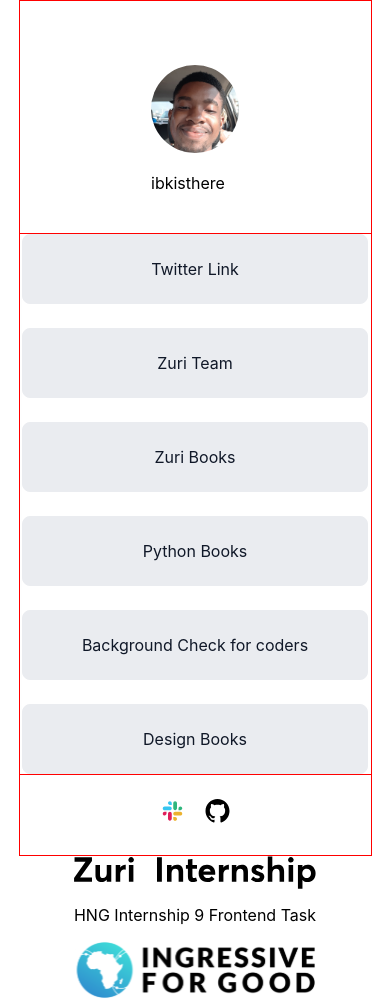
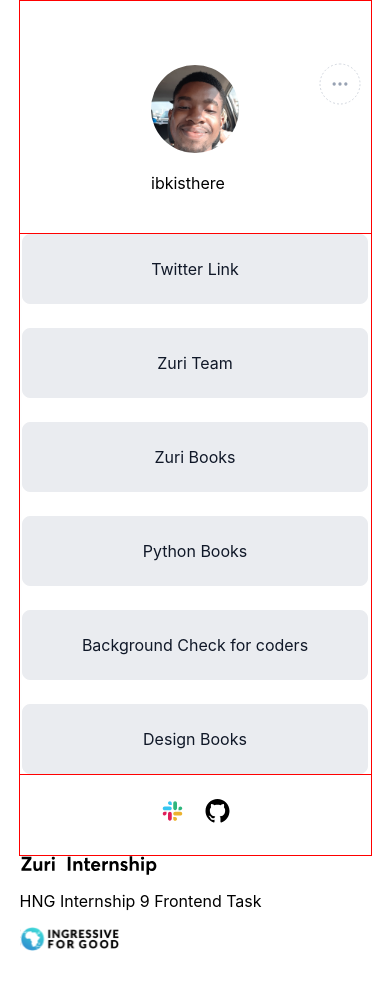
Before and after one commit to MadeByIbukunoluwa/HNGtask1, a React (Vite) app: page / in a window 390 px wide. After the commit the page ends 951 px from the top, so only its background shows below. Built offline with nearby package versions, Linux system fonts and the light colour scheme.

Commit message:
added mobileshare button

```diff
--- a/src/App.css
+++ b/src/App.css
@@ -21,7 +21,9 @@
     width: 90%;
 }
 
-.profile__section {}
+.profile__section {
+    position: relative;
+}
 
 .profile__img {
     width: 88px;
@@ -34,6 +36,11 @@
 
 .profile__img:after:hover {}
 
+.mobile__share-_button {
+    position:absolute;
+    top:63.17px;
+    right:29.33px
+}
 .links__section {
     display: flex;
     flex-direction: column;
@@ -76,4 +83,13 @@
 .main__footer {
     display: flex;
     flex-direction: column;
+    width:90%;
 }
+ .ingressive__img {
+    height: 24px;
+    width: 99.096px;
+ }
+ .zuri__img {
+    height: 18.582px;
+    width: 138.775px;
+ }
--- a/src/components/Container.jsx
+++ b/src/components/Container.jsx
@@ -2,16 +2,20 @@
 import "../App.css"
 import linksArray from '../links'
 import slack from '/slack.svg'
+import profileimg from '/profile-img.jpg'
+import mobilesharebutton from '/Avatarsharebutton.svg'
 import github from '/github.svg'
-import profileimg from '/profile-img.jpg'
 const Container = () => {
   return (
     <div className='container'>
+
         <section className= "profile__section" >
             <img src={profileimg} alt="profile image " className='profile__img'/>
             <p id = "twitter">ibkisthere</p>
             <p id = "slack"></p>
         </section>
+        <img src={mobilesharebutton} alt="" class= "mobile__share-_button" />
+
          <section className="links__section">
             {linksArray.map(({name,link,id})=> {
                 return (
--- a/src/components/Footer.jsx
+++ b/src/components/Footer.jsx
@@ -5,9 +5,9 @@
 const Footer = () => {
   return (
     <footer className='main__footer'>
-        <img src={zurilogo} alt="" />
+        <img src={zurilogo} alt="" className='zuri__img' />
         <p>HNG Internship 9 Frontend Task</p>
-        <img src={ingressiveforgood} alt="" />
+        <img src={ingressiveforgood} alt="" className='ingressive__img' />
     </footer>
   )
 }
```
Also changed, not shown: public/Avatarsharebutton.svg (added).
